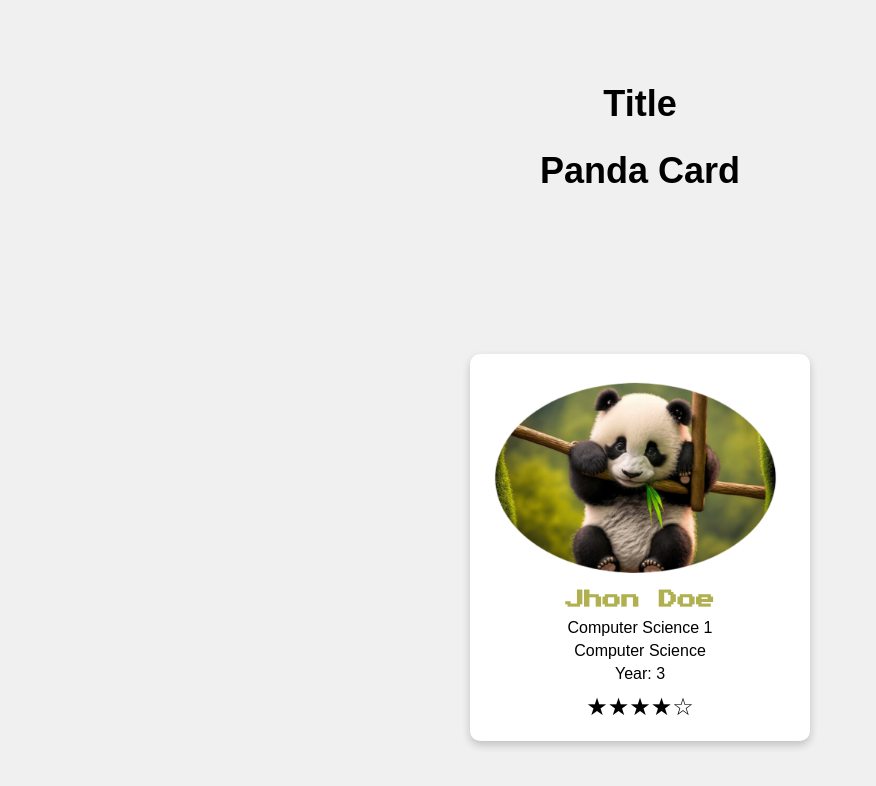
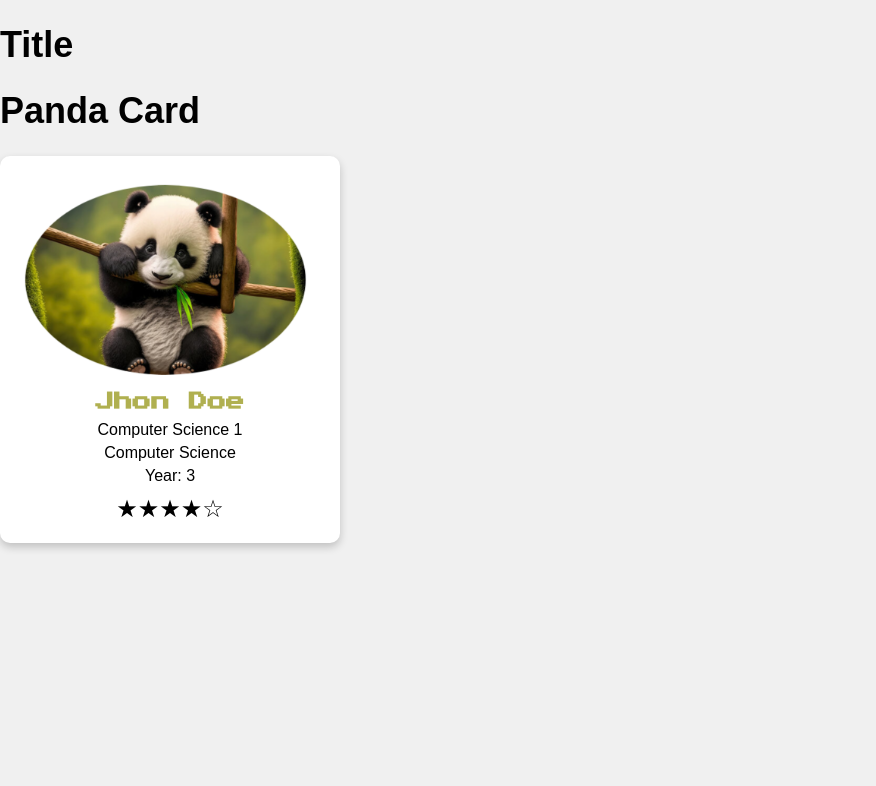
Before and after one commit to Niks-World/Restart, a plain HTML site: page firstClass/PandaCard.html in a window 1280 px wide. Shown: the whole page, without its empty margins (0-876 px from the left). Drawn offline with Linux system fonts and the light colour scheme.

Commit message:
panda as pic in left

```diff
--- a/firstClass/PandaCard.html
+++ b/firstClass/PandaCard.html
@@ -10,7 +10,7 @@
 <style>
 body {
     font-family: Arial, sans-serif;
-    display: grid;
+    /* display: grid; */
     justify-content: center;
     align-items: center;
     height: 100vh;
@@ -19,9 +19,9 @@ body {
 
 }
 
-.container {
-    text-align: center;
-}
+/* .container {
+     text-align: center;
+}*/
 
 h1 {
     font-size: 36px;
```
